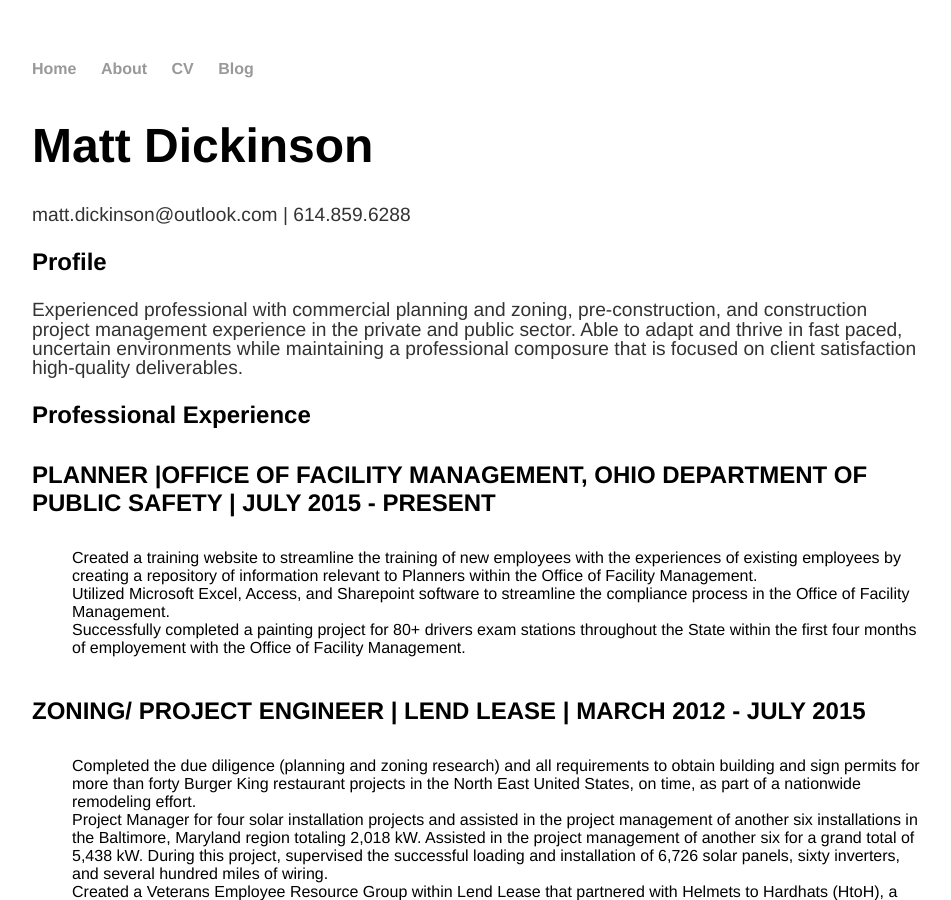
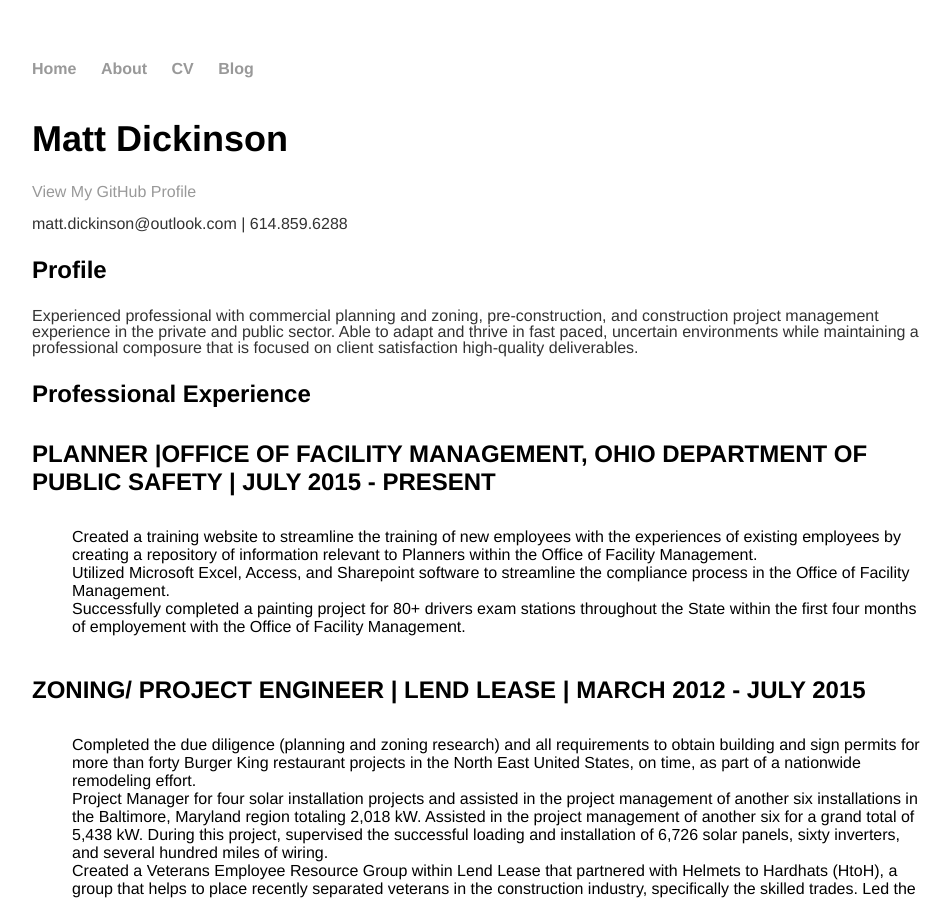
Before and after one commit to madickinson/madickinson.github.io, a Jekyll site: the page built from cv/index.html, in a window 1280 px wide and 900 px high. Shown: the whole window, without its empty margins (160-1111 px from the left). Built offline with Jekyll 4.4.1, drawn with Linux system fonts in a browser that asks for light colours.

Commit message:
Update index.html

```diff
--- a/cv/index.html
+++ b/cv/index.html
@@ -3,10 +3,17 @@ layout: default
 title: CV of Your Name
 ---
 
-<div class="cv">
+<html>
+
+    <div class="wrapper">
+      <header>
+        <h1>Matt Dickinson</h1>
+        <p></p>
 
 
-<h1>Matt Dickinson</h1>
+        <p class="view"><a href="https://github.com/madickinson">View My GitHub Profile</a></p>
+
+      </header>
 <p>matt.dickinson@outlook.com | 614.859.6288</p>
 <h3 id="profile">Profile</h3>
 <p>Experienced professional with commercial planning and zoning, pre-construction, and construction project management experience in the private and public sector. Able to adapt and thrive in fast paced, uncertain environments while maintaining a professional composure that is focused on client satisfaction high-quality deliverables.</p>
```
